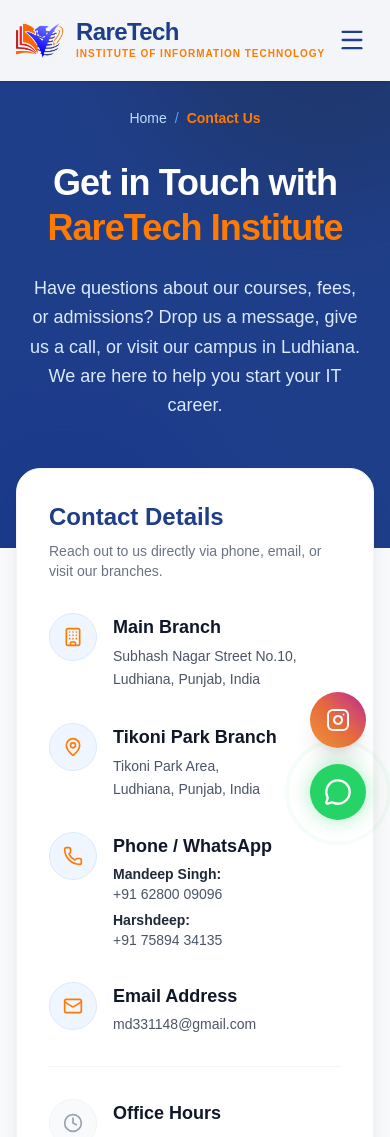
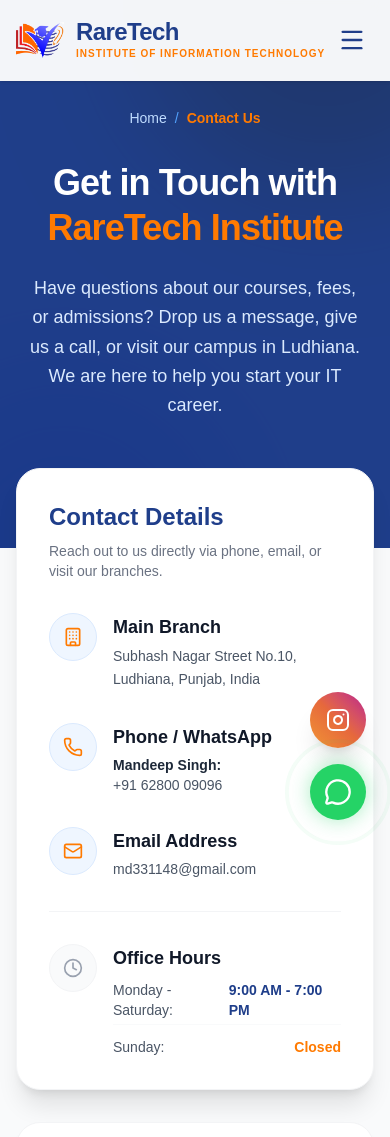
Before and after one commit to Harsh1jatt/raretech-institute, a Next.js app: page /contact in a window 390 px wide. Shown: the top 1137 px of the page. Built offline with nearby package versions, Linux system fonts and the light colour scheme; grey boxes are pictures that could not be loaded.

Commit message:
Update contact details and remove branch information
Removed one telephone contact and the Tikoni Park branch details.

```diff
--- a/src/app/contact/page.js
+++ b/src/app/contact/page.js
@@ -49,7 +49,7 @@ export default function ContactPage() {
             "@type": "LocalBusiness",
             "name": "RareTech Institute Of Information Technology",
             "image": "https://raretechinstitute.com/logo.png",
-            "telephone": ["+916280009096", "+917589434135"],
+            "telephone": ["+916280009096"],
             "email": "md331148@gmail.com",
             "address": [
               {
@@ -59,13 +59,6 @@ export default function ContactPage() {
                 "addressRegion": "Punjab",
                 "addressCountry": "IN"
               },
-              {
-                "@type": "PostalAddress",
-                "streetAddress": "Tikoni Park Area",
-                "addressLocality": "Ludhiana",
-                "addressRegion": "Punjab",
-                "addressCountry": "IN"
-              }
             ],
             "openingHoursSpecification": {
               "@type": "OpeningHoursSpecification",
@@ -133,20 +126,6 @@ export default function ContactPage() {
                     </div>
                   </div>
 
-                  {/* Tikoni Park Branch */}
-                  <div className="flex items-start gap-4 group">
-                    <div className="w-12 h-12 bg-blue-50 text-[#FF7A00] rounded-full flex items-center justify-center flex-shrink-0 border border-blue-100 group-hover:bg-[#FF7A00] group-hover:text-white transition-colors duration-300">
-                      <MapPin size={20} />
-                    </div>
-                    <div>
-                      <h3 className="font-bold text-gray-900 text-lg">Tikoni Park Branch</h3>
-                      <address className="text-gray-600 mt-1 not-italic leading-relaxed text-sm">
-                        Tikoni Park Area, <br />
-                        Ludhiana, Punjab, India
-                      </address>
-                    </div>
-                  </div>
-
                   {/* Phone Contacts */}
                   <div className="flex items-start gap-4 group">
                     <div className="w-12 h-12 bg-blue-50 text-[#FF7A00] rounded-full flex items-center justify-center flex-shrink-0 border border-blue-100 group-hover:bg-[#FF7A00] group-hover:text-white transition-colors duration-300">
@@ -158,10 +137,6 @@ export default function ContactPage() {
                         <p>
                           <span className="font-semibold text-gray-800">Mandeep Singh:</span> <br/>
                           <a href="tel:+916280009096" className="hover:text-[#FF7A00] transition-colors">+91 62800 09096</a>
-                        </p>
-                        <p>
-                          <span className="font-semibold text-gray-800">Harshdeep:</span> <br/>
-                          <a href="tel:+917589434135" className="hover:text-[#FF7A00] transition-colors">+91 75894 34135</a>
                         </p>
                       </div>
                     </div>
```
